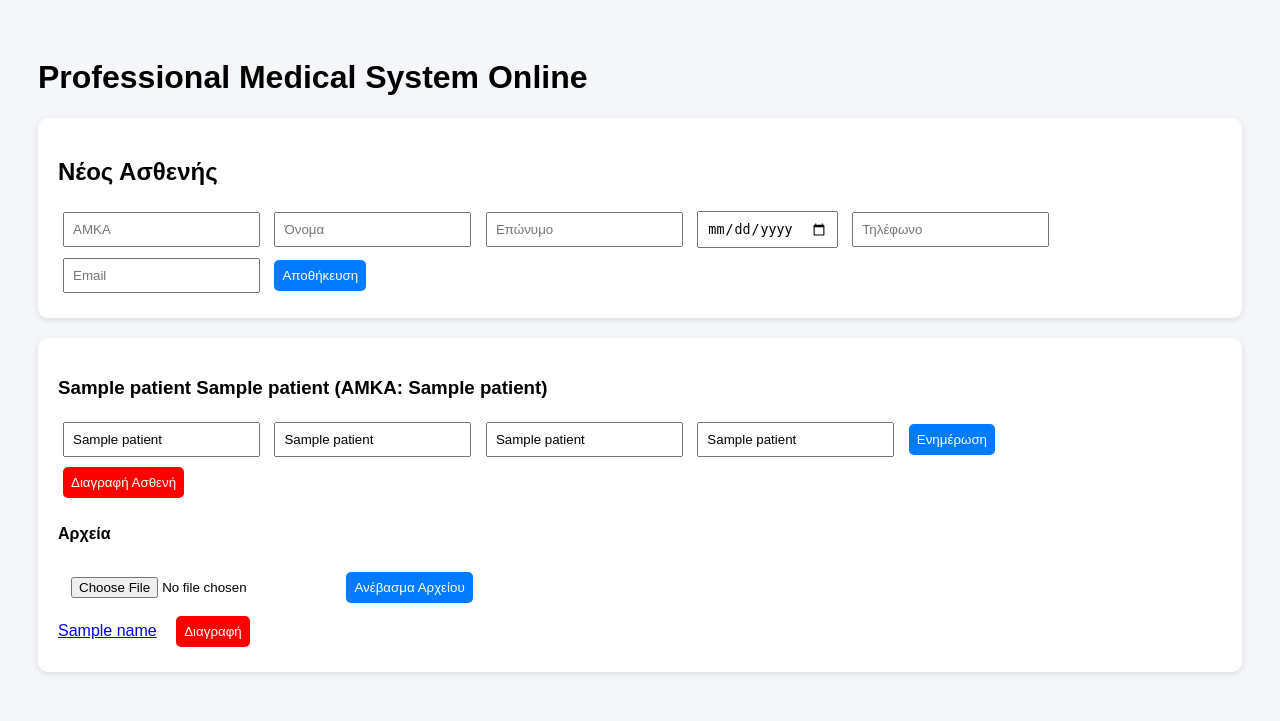
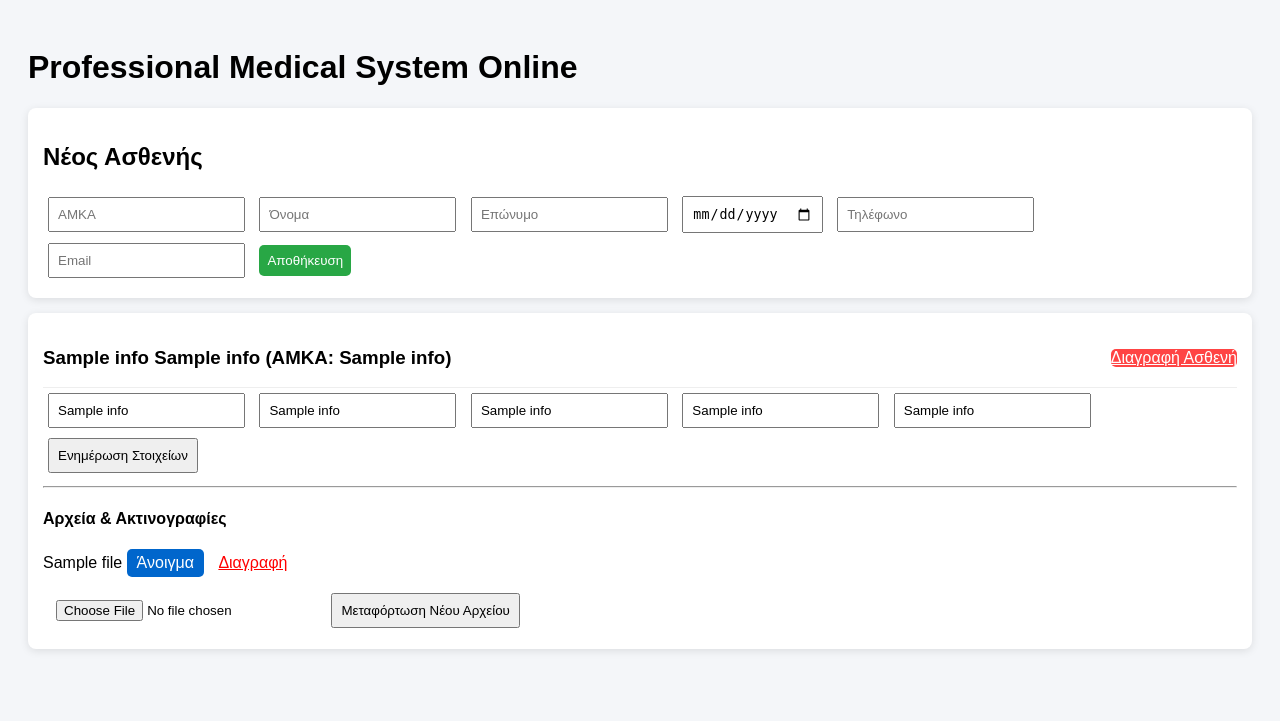
Before and after one commit to constantineandcon-ux/ANDCON, a Flask app: template templates/index.html in a window 1280 px wide. Shown: the top 721 px of the page. Run offline with Flask 3, Linux system fonts and the light colour scheme; the template is opened without the code that fills it: most values are stand-ins (such as "Sample title", 1, 10 or a date in 2020); some libraries are stand-ins or nearby versions.

Commit message:
Update index.html

```diff
--- a/templates/index.html
+++ b/templates/index.html
@@ -3,18 +3,16 @@
 <head>
     <title>Professional Medical System</title>
     <style>
-body{font-family:Arial;background:#f4f6f9;padding:30px}
-.card{background:white;padding:20px;margin-bottom:20px;border-radius:10px;box-shadow:0 2px 6px rgba(0,0,0,0.1)}
+        body{font-family:Arial;background:#f4f6f9;padding:20px}
+        .card{background:white;padding:15px;margin-bottom:15px;border-radius:8px;box-shadow:0 2px 8px rgba(0,0,0,0.1)}
         input,button{padding:8px;margin:5px}
-button{background:#007BFF;color:white;border:none;border-radius:5px}
-button.delete{background:red}
-a{margin-right:10px}
+        .btn-del{background:#ff4444;color:white;border:none;border-radius:5px;cursor:pointer}
+        .btn-view{background:#0066cc;color:white;text-decoration:none;padding:5px 10px;border-radius:5px;display:inline-block}
+        .patient-header{display:flex;justify-content:space-between;align-items:center;border-bottom:1px solid #eee}
     </style>
 </head>
 <body>
-
     <h1>Professional Medical System Online</h1>
-
     <div class="card">
         <h2>Νέος Ασθενής</h2>
         <form method="POST" action="/add_patient">
@@ -24,44 +22,41 @@ a{margin-right:10px}
             <input type="date" name="birth_date">
             <input name="phone" placeholder="Τηλέφωνο">
             <input name="email" placeholder="Email">
-<button type="submit">Αποθήκευση</button>
+            <button type="submit" style="background:#28a745;color:white;border:none;border-radius:5px">Αποθήκευση</button>
         </form>
     </div>
 
-{% for p in patients %}
+    {% for item in patients %}
     <div class="card">
-<h3>{{p[2]}} {{p[3]}} (AMKA: {{p[1]}})</h3>
+        <div class="patient-header">
+            <h3>{{item.info[2]}} {{item.info[3]}} (AMKA: {{item.info[1]}})</h3>
+            <a href="/delete_patient/{{item.info[0]}}" class="btn-del" onclick="return confirm('Διαγραφή ασθενή και όλων των αρχείων του;')">Διαγραφή Ασθενή</a>
+        </div>
 
-<form method="POST" action="/update_patient/{{p[0]}}">
-<input name="first_name" value="{{p[2]}}" required>
-<input name="last_name" value="{{p[3]}}" required>
-<input name="phone" value="{{p[5]}}">
-<input name="email" value="{{p[6]}}">
-<button type="submit">Ενημέρωση</button>
+        <form method="POST" action="/edit_patient/{{item.info[0]}}">
+            <input name="amka" value="{{item.info[1]}}">
+            <input name="first_name" value="{{item.info[2]}}">
+            <input name="last_name" value="{{item.info[3]}}">
+            <input name="phone" value="{{item.info[5]}}">
+            <input name="email" value="{{item.info[6]}}">
+            <button type="submit">Ενημέρωση Στοιχείων</button>
         </form>
 
-<a href="/delete_patient/{{p[0]}}">
-<button class="delete">Διαγραφή Ασθενή</button>
-</a>
-
-<h4>Αρχεία</h4>
-
-<form method="POST" action="/upload_file/{{p[0]}}" enctype="multipart/form-data">
-<input type="file" name="file" required>
-<button type="submit">Ανέβασμα Αρχείου</button>
-</form>
-
-{% for f in p[7] %}
-<div>
-<a href="/view_file/{{f[0]}}" target="_blank">{{f[1]}}</a>
-<a href="/delete_file/{{f[0]}}">
-<button class="delete">Διαγραφή</button>
-</a>
+        <hr>
+        <h4>Αρχεία & Ακτινογραφίες</h4>
+        {% for f in item.files %}
+            <div style="margin:5px 0">
+                <span>{{f[1]}}</span>
+                <a href="/view_file/{{f[0]}}" target="_blank" class="btn-view">Άνοιγμα</a>
+                <a href="/delete_file/{{f[0]}}" style="color:red;margin-left:10px">Διαγραφή</a>
             </div>
         {% endfor %}
 
+        <form method="POST" action="/upload_file/{{item.info[0]}}" enctype="multipart/form-data" style="margin-top:10px">
+            <input type="file" name="file" required>
+            <button type="submit">Μεταφόρτωση Νέου Αρχείου</button>
+        </form>
     </div>
     {% endfor %}
-
 </body>
 </html>
```
Lines whose indentation alone changed are shown as unchanged.
